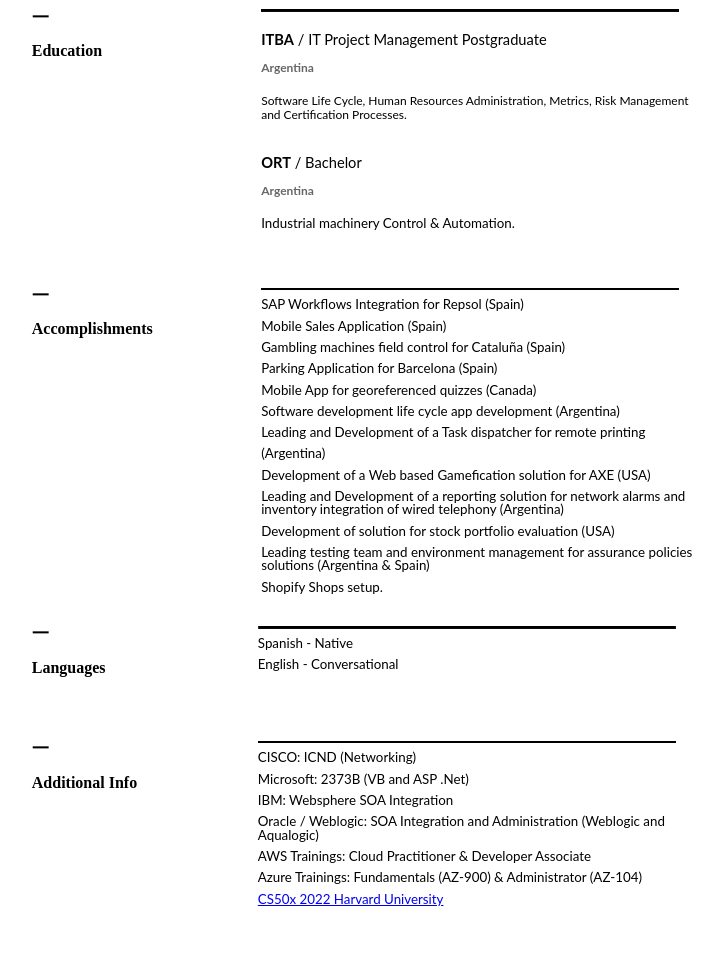
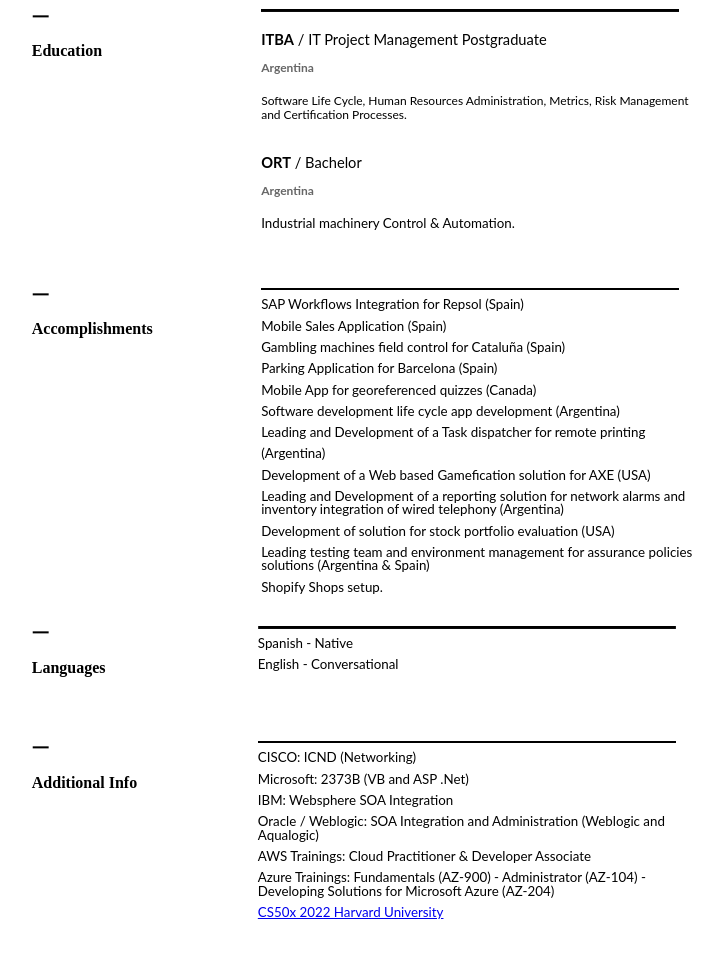
Before and after one commit to walterpalladino/walterpalladino.github.io, a plain HTML site: page index.html in a window 1280 px wide. Shown: the part 1340-2297 px from the top of the page, without its empty margins (53-776 px from the left). Drawn offline with Linux system fonts and the light colour scheme; a web font is replaced by a local one.

Commit message:
Update index.html

```diff
--- a/index.html
+++ b/index.html
@@ -144,7 +144,7 @@
                <p class="c8"><span class="c1">IBM: Websphere SOA Integration</span></p>
                <p class="c8"><span class="c1">Oracle / Weblogic: SOA Integration and Administration (Weblogic and Aqualogic)</span></p>
                <p class="c8"><span class="c1">AWS Trainings: Cloud Practitioner &amp; Developer Associate</span></p>
-               <p class="c8"><span class="c1">Azure Trainings: Fundamentals (AZ-900) &amp; Administrator (AZ-104)</span></p>
+               <p class="c8"><span class="c1">Azure Trainings: Fundamentals (AZ-900) - Administrator (AZ-104) -  Developing Solutions for Microsoft Azure (AZ-204)</span></p>
                <p class="c8"><span class="c1"><a href="https://cs50.harvard.edu/certificates/23bcc697-88f1-44ee-8227-34ee2adef9b2
 ">CS50x 2022 Harvard University</a></span></p>
             </td>
```
